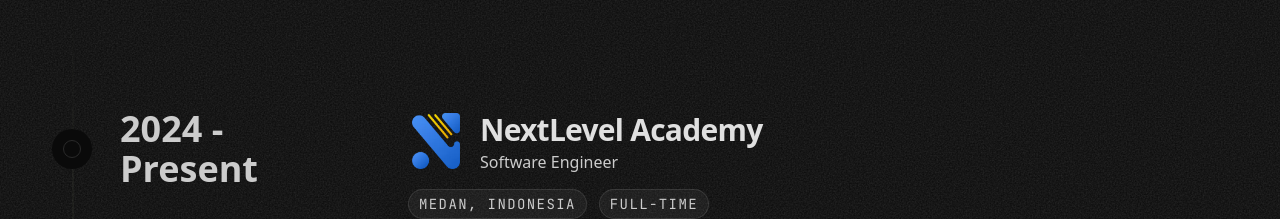
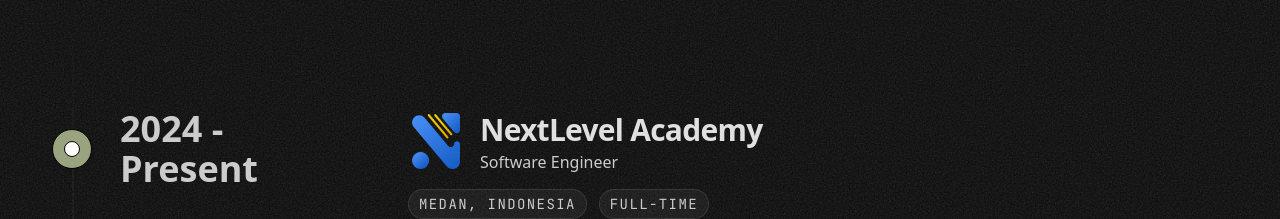
Before and after one commit to HOSEKI7/farid-zahran, a Next.js app: page / in a window 1280 px wide. Shown: the part 3900-4119 px from the top of the page. Built offline with nearby package versions, Linux system fonts and the light colour scheme.

Commit message:
style(ui): update Timeline node indicator colors with accent outer circle and white inner circle
Apply accent background to outer node and white color to inner node with explicit black borders.

```diff
--- a/src/components/ui/timeline.tsx
+++ b/src/components/ui/timeline.tsx
@@ -38,10 +38,8 @@
             className="flex justify-start pt-10 md:pt-40 md:gap-10"
           >
             <div className="sticky flex flex-col md:flex-row z-40 items-center top-40 self-start max-w-xs lg:max-w-sm md:w-full">
-              <div className="h-10 absolute left-3 md:left-3 w-10 rounded-full bg-background flex items-center justify-center">
-                <div className="h-4 w-4 rounded-full bg-background border border-border p-2 flex items-center justify-center">
-                  <div className="h-2 w-2 rounded-full bg-accent shadow-[0_0_10px_rgba(155,164,128,0.5)]" />
-                </div>
+              <div className="h-10 absolute left-3 md:left-3 w-10 rounded-full bg-accent border border-black flex items-center justify-center shadow-sm">
+                <div className="h-4 w-4 rounded-full bg-white border border-black shadow-[0_0_10px_rgba(155,164,128,0.5)]" />
               </div>
               <div className="hidden md:block text-xl md:pl-20 md:text-3xl lg:text-4xl font-bold text-secondary">
                 {item.title}
```
Also changed, not shown: 1 other file (tests, documents, lock files or other folders).
